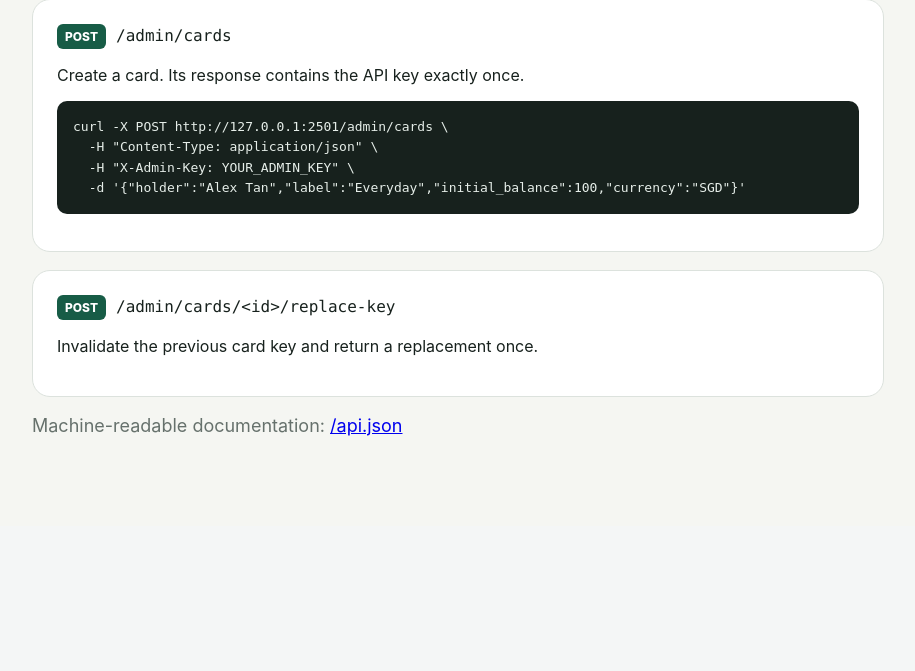
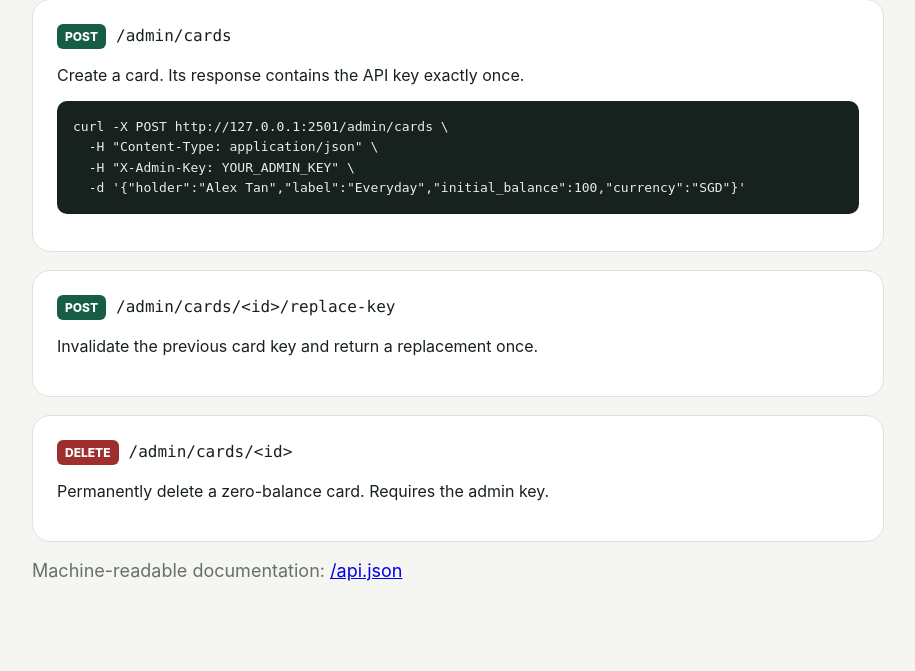
Before and after one commit to zimoliu-vt/bank-system, a Flask app: page /api in a window 1280 px wide. Shown: the part 1114-1785 px from the top of the page, without its empty margins (182-1097 px from the left). Before the commit the page ends 1550 px from the top, so only its background shows below. Run offline with Flask 3, Linux system fonts and the light colour scheme.

Commit message:
Add safe card deletion

```diff
--- a/app.py
+++ b/app.py
@@ -5,7 +5,7 @@ from pathlib import Path
 
 from flask import Flask, jsonify, render_template, request
 
-from bank import (BankError, create_card, get_card, get_logs, list_cards,
+from bank import (BankError, create_card, delete_card, get_card, get_logs, list_cards,
                   make_payment, make_transaction, replace_card_key, set_card_status,
                   verify_card_key)
 
@@ -98,6 +98,7 @@ def api_documentation_json():
             {"method": "POST", "path": "/admin/cards", "auth": "admin key"},
             {"method": "POST", "path": "/admin/cards/<id>/replace-key", "auth": "admin key"},
             {"method": "PATCH", "path": "/admin/cards/<id>/status", "auth": "admin key"},
+            {"method": "DELETE", "path": "/admin/cards/<id>", "auth": "admin key; zero balance required"},
             {"method": "GET", "path": "/admin/logs", "auth": "admin key"}
         ]
     })
@@ -157,6 +158,13 @@ def admin_set_status(card_id):
     return jsonify({"status": "success", "card": set_card_status(card_id, json_body().get("status"))})
 
 
+@app.delete("/admin/cards/<int:card_id>")
+@admin_required
+def admin_delete_card(card_id):
+    deleted = delete_card(card_id)
+    return jsonify({"status": "success", "message": "Card deleted", "card": deleted})
+
+
 @app.get("/admin/logs")
 @admin_required
 def admin_logs():
--- a/bank.py
+++ b/bank.py
@@ -152,6 +152,19 @@ def set_card_status(card_id, status):
         return public_card(card)
 
 
+def delete_card(card_id):
+    with DATA_LOCK:
+        cards = read_json(CARDS_FILE, [])
+        card = find_card(cards, card_id)
+        if card["balance_cents"] != 0:
+            raise BankError("Balance must be zero before deleting a card", 409)
+        deleted = public_card(card)
+        cards.remove(card)
+        atomic_write(CARDS_FILE, cards)
+        write_log("CARD_DELETED", card_id, f'Deleted {card["label"]} for {card["holder"]}')
+        return deleted
+
+
 def make_transaction(card_id, transaction_type, amount, description=""):
     if transaction_type not in {"deposit", "withdrawal"}:
         raise BankError("Type must be deposit or withdrawal")
--- a/static/management.js
+++ b/static/management.js
@@ -3,9 +3,9 @@ const headers=()=>({"Content-Type":"application/json","X-Admin-Key":adminInput.v
 function message(text,error=false){notice.textContent=text;notice.className=`notice${error?" error":""}`}
 async function api(path,options={}){const response=await fetch(path,{...options,headers:{...headers(),...(options.headers||{})}});const data=await response.json().catch(()=>({error:"Server returned an invalid response"}));if(!response.ok)throw new Error(data.error||`Request failed (${response.status})`);return data}
 function escapeHtml(value){const node=document.createElement("span");node.textContent=value;return node.innerHTML}
-async function loadCards(){try{const{cards}=await api("/admin/cards");cardsNode.innerHTML=cards.length?cards.map(card=>`<article class="bank-card ${card.status}"><header><h3>${escapeHtml(card.label)}</h3><span>${escapeHtml(card.status)}</span></header><div class="card-id">Card ID: ${card.id}</div><div class="balance">${escapeHtml(card.currency)} ${escapeHtml(card.balance)}</div><footer><span>${escapeHtml(card.holder)} · •••• ${escapeHtml(card.last4)}</span><span class="card-actions"><button data-action="key" data-id="${card.id}">New key</button><button data-action="status" data-id="${card.id}" data-status="${card.status==="active"?"frozen":"active"}">${card.status==="active"?"Freeze":"Unfreeze"}</button></span></footer></article>`).join(""):'<p class="muted">No cards yet.</p>';message("Connected securely.")}catch(error){message(error.message,true)}}
+async function loadCards(){try{const{cards}=await api("/admin/cards");cardsNode.innerHTML=cards.length?cards.map(card=>`<article class="bank-card ${card.status}"><header><h3>${escapeHtml(card.label)}</h3><span>${escapeHtml(card.status)}</span></header><div class="card-id">Card ID: ${card.id}</div><div class="balance">${escapeHtml(card.currency)} ${escapeHtml(card.balance)}</div><footer><span>${escapeHtml(card.holder)} · •••• ${escapeHtml(card.last4)}</span><span class="card-actions"><button data-action="key" data-id="${card.id}">New key</button><button data-action="status" data-id="${card.id}" data-status="${card.status==="active"?"frozen":"active"}">${card.status==="active"?"Freeze":"Unfreeze"}</button><button class="danger-button" data-action="delete" data-id="${card.id}" data-label="${escapeHtml(card.label)}">Delete</button></span></footer></article>`).join(""):'<p class="muted">No cards yet.</p>';message("Connected securely.")}catch(error){message(error.message,true)}}
 function showKey(key){newKey.textContent=key;dialog.showModal()}
 document.querySelector("#connect").addEventListener("click",loadCards);document.querySelector("#refresh").addEventListener("click",loadCards);
 document.querySelector("#create-form").addEventListener("submit",async event=>{event.preventDefault();const values=Object.fromEntries(new FormData(event.currentTarget));try{const result=await api("/admin/cards",{method:"POST",body:JSON.stringify(values)});showKey(result.api_key);event.currentTarget.reset();await loadCards()}catch(error){message(error.message,true)}});
-cardsNode.addEventListener("click",async event=>{const button=event.target.closest("button[data-action]");if(!button)return;try{if(button.dataset.action==="key"){if(!confirm("Replace this card's API key? The old key will stop working."))return;const result=await api(`/admin/cards/${button.dataset.id}/replace-key`,{method:"POST",body:"{}"});showKey(result.api_key)}else{await api(`/admin/cards/${button.dataset.id}/status`,{method:"PATCH",body:JSON.stringify({status:button.dataset.status})});await loadCards()}}catch(error){message(error.message,true)}});
+cardsNode.addEventListener("click",async event=>{const button=event.target.closest("button[data-action]");if(!button)return;try{if(button.dataset.action==="key"){if(!confirm("Replace this card's API key? The old key will stop working."))return;const result=await api(`/admin/cards/${button.dataset.id}/replace-key`,{method:"POST",body:"{}"});showKey(result.api_key)}else if(button.dataset.action==="delete"){if(!confirm(`Permanently delete ${button.dataset.label}? The balance must be zero and this cannot be undone.`))return;await api(`/admin/cards/${button.dataset.id}`,{method:"DELETE"});message("Card deleted.");await loadCards()}else{await api(`/admin/cards/${button.dataset.id}/status`,{method:"PATCH",body:JSON.stringify({status:button.dataset.status})});await loadCards()}}catch(error){message(error.message,true)}});
 document.querySelector("#copy-key").addEventListener("click",()=>navigator.clipboard.writeText(newKey.textContent));document.querySelector("#close-dialog").addEventListener("click",()=>{newKey.textContent="";dialog.close()});
--- a/static/style.css
+++ b/static/style.css
@@ -42,6 +42,7 @@ input,select { display:block; width:100%; margin-top:7px; border:1px solid #cbd3
 .bank-card footer { align-items:end; }
 .card-actions { display:flex; gap:8px; }
 .bank-card button { padding:7px 10px; border:1px solid #ffffff55; border-radius:8px; background:#ffffff18; color:#fff; cursor:pointer; }
+.bank-card button.danger-button { border-color:#ffb6b6; color:#ffe2e2; }
 .notice { padding:14px 16px; border-radius:10px; background:#e4f3eb; color:#124f3a; margin:16px 0; }
 .notice.error { background:#fae5e5; color:var(--danger); }
 .hidden { display:none; }
@@ -58,6 +59,7 @@ dialog code { display:block; padding:16px; background:#edf0ed; border-radius:10p
 .method { display:inline-block; margin-right:10px; border-radius:6px; padding:5px 8px; font-size:12px; font-weight:850; color:#fff; }
 .method.get { background:#2872b8; }
 .method.post { background:var(--green); }
+.method.delete { background:var(--danger); }
 pre { overflow:auto; background:#17211d; color:#e6eee9; padding:16px; border-radius:10px; line-height:1.55; }
 code { font-family:"SFMono-Regular",Consolas,monospace; }
 @media(max-width:760px) { .hero{padding:40px 24px}.security-grid,.two-column{grid-template-columns:1fr}.nav{padding:0 18px}.nav nav{gap:14px}.hero-shell,.page{padding:40px 16px}.form-row{display:block} }
--- a/templates/api.html
+++ b/templates/api.html
@@ -15,4 +15,5 @@
   -H "Content-Type: application/json" \
   -H "X-Admin-Key: YOUR_ADMIN_KEY" \
   -d '{"holder":"Alex Tan","label":"Everyday","initial_balance":100,"currency":"SGD"}'</pre></section>
-<section class="endpoint"><span class="method post">POST</span><code>/admin/cards/&lt;id&gt;/replace-key</code><p>Invalidate the previous card key and return a replacement once.</p></section><p>Machine-readable documentation: <a href="/api.json">/api.json</a></p></main></body></html>
+<section class="endpoint"><span class="method post">POST</span><code>/admin/cards/&lt;id&gt;/replace-key</code><p>Invalidate the previous card key and return a replacement once.</p></section>
+<section class="endpoint"><span class="method delete">DELETE</span><code>/admin/cards/&lt;id&gt;</code><p>Permanently delete a zero-balance card. Requires the admin key.</p></section><p>Machine-readable documentation: <a href="/api.json">/api.json</a></p></main></body></html>
```
Also changed, not shown: README.md.
